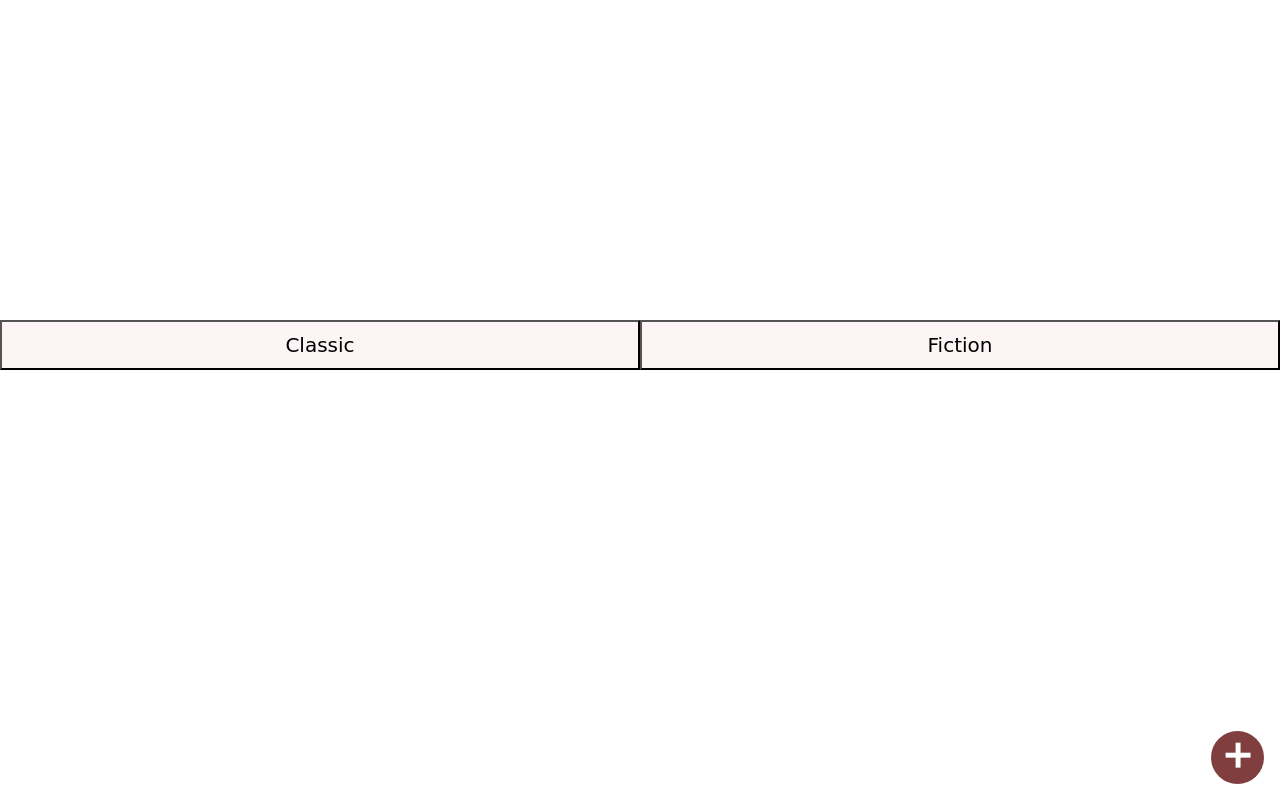
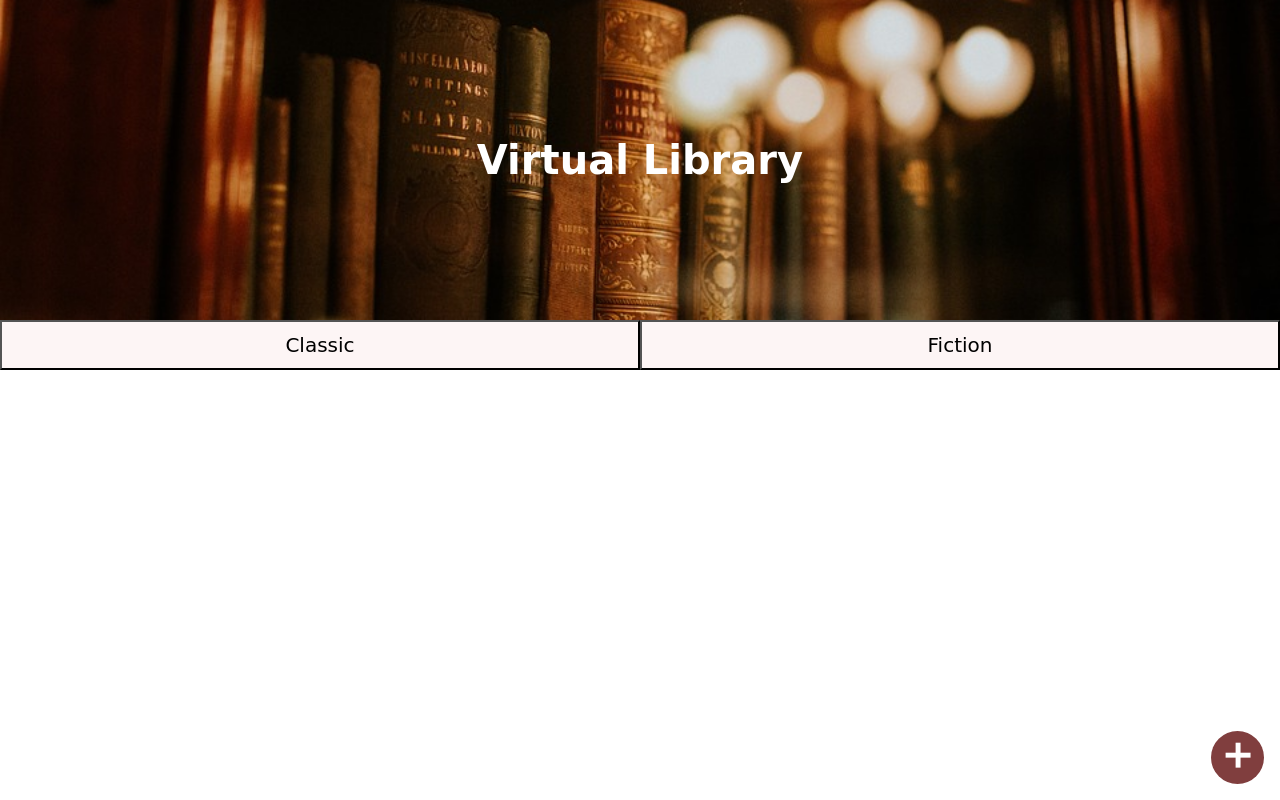
Before and after one commit to debanjana-a11y/Library, a plain HTML site: page index.html in a window 1280 px wide. Drawn offline with Linux system fonts and the light colour scheme; the site is published under a folder, as on GitHub Pages, so addresses that start at the root find nothing.

Commit message:
Corrects bg css

```diff
--- a/style.css
+++ b/style.css
@@ -14,7 +14,7 @@ html, body {
 
 header {
     height: 40vh;
-    background-image: url("/Images/background_image.jpg");
+    background-image: url("Images/background_image.jpg");
     background-position-y: center;
     background-repeat: no-repeat;
     background-size: cover;
```
